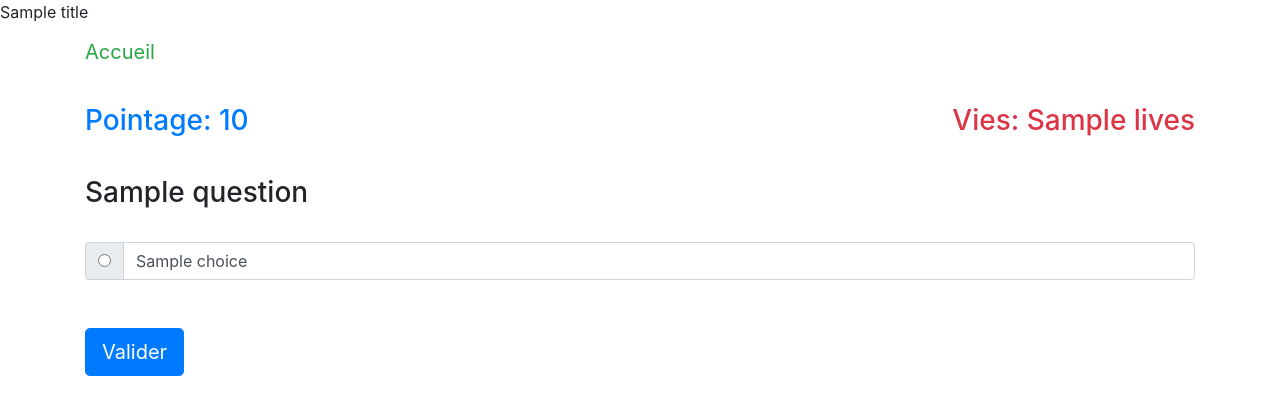
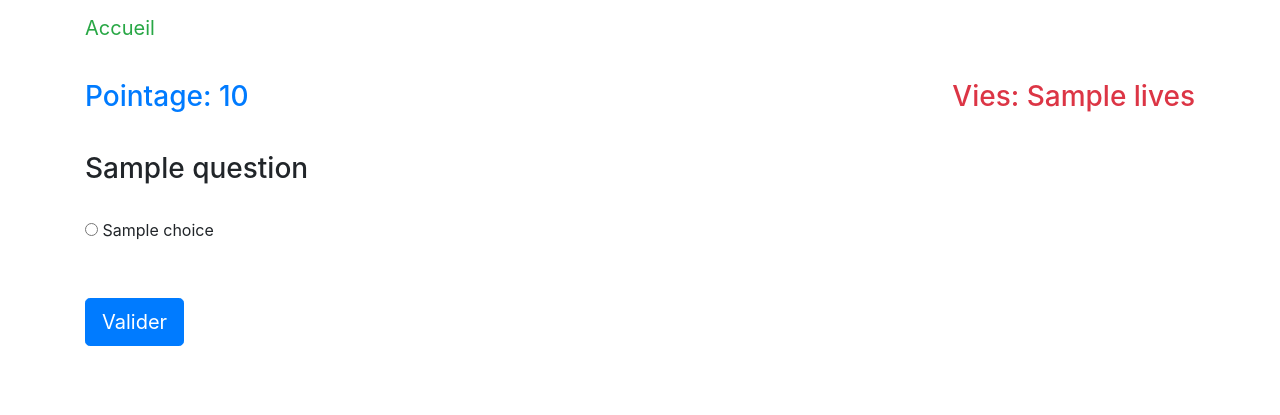
Before and after one commit to StfnC/quiz-website, a Django app: template siteterre/quiz/templates/quiz/question.html in a window 1280 px wide. Shown: the top 415 px of the page. Run offline with Django 3.2, Linux system fonts and the light colour scheme; tables that the repository leaves empty hold one stand-in row (values such as "Sample post"); the template is opened without the code that fills it: values that come from a table or form of the project are taken from there, most other values are stand-ins (such as "Sample title", 1, 10 or a date in 2020); some libraries are stand-ins or nearby versions.

Commit message:
Restyled question page

```diff
--- a/siteterre/quiz/templates/quiz/base.html
+++ b/siteterre/quiz/templates/quiz/base.html
@@ -4,11 +4,13 @@
         <meta charset="utf-8">
         <meta name="viewport" content="width=device-width, initial-scale=1, shrink-to-fit=no">
         <link rel="stylesheet" href="https://stackpath.bootstrapcdn.com/bootstrap/4.2.1/css/bootstrap.min.css" integrity="sha384-GJzZqFGwb1QTTN6wy59ffF1BuGJpLSa9DkKMp0DgiMDm4iYMj70gZWKYbI706tWS" crossorigin="anonymous">
-        {% block title %}
-            {% if title %}
-                {{ title }}
-            {% endif %}
-        {% endblock %}
+        <title>
+            {% block title %}
+                {% if title %}
+                    {{ title }}
+                {% endif %}
+            {% endblock %}
+        </title>
     </head>
 
     {% block navbar %}
--- a/siteterre/quiz/templates/quiz/question.html
+++ b/siteterre/quiz/templates/quiz/question.html
@@ -11,15 +11,12 @@
     <form action="{% url 'quiz:question' question_id=question.id %}" method="POST">
         {% csrf_token %}
         {% for choice in question_choices %}
-            <div class="input-group">
-                <div class="input-group-prepend">
-                    <div class="input-group-text">
-                        <input type="radio" name="choice" aria-label="Radio button for following text input">
-                    </div>
-                </div>
-                <label type="text" class="form-control" name="choice_text"">{{ choice }}</label>
+        {% if choice != '...' %}
+            <div class="radio">
+                <label><input type="radio" name="choice" value="{{ choice }}"> {{ choice }}</label>
             </div>
             <br>
+        {% endif %}
         {% endfor %}
         <br>
         <button type="submit" name="button" class="btn btn-primary btn-lg">Valider</button>
--- a/siteterre/quiz/views.py
+++ b/siteterre/quiz/views.py
@@ -16,6 +16,7 @@ def home(request):
         return redirect(reverse('quiz:question', args=[Question.objects.order_by('id').first().id]))
     form = PlayerForm()
     context = {
+                'title': 'Accueil',
                 'form': form
                 }
     return render(request, 'quiz/home.html', context)
@@ -34,6 +35,8 @@ def question(request, question_id):
     player = Player.objects.get(id=request.session['player_id'])
     if request.method == 'POST':
         given_answer = request.POST.get('choice')
+        print(given_answer)
+        print(question_answer)
         if given_answer in question_answer:
             player.increase_score(4)
         else:
@@ -44,6 +47,7 @@ def question(request, question_id):
         else:
             return redirect(reverse('quiz:question', args=[question_id + 1]))
     context = {
+                'title': 'Question',
                 'question': Question.objects.get(id=question_id),
                 'question_choices': choices,
                 'score': player.score,
@@ -55,6 +59,7 @@ def leaderboard(request, player_group):
     player_group = PlayerGroup.objects.get(player_group=player_group)
     players_in_group = player_group.player_set.order_by('score').reverse().all()
     context = {
+                'title': f'Classement du groupe {player_group}',
                 'player_group': player_group,
                 'players_in_group': players_in_group
                 }
```
